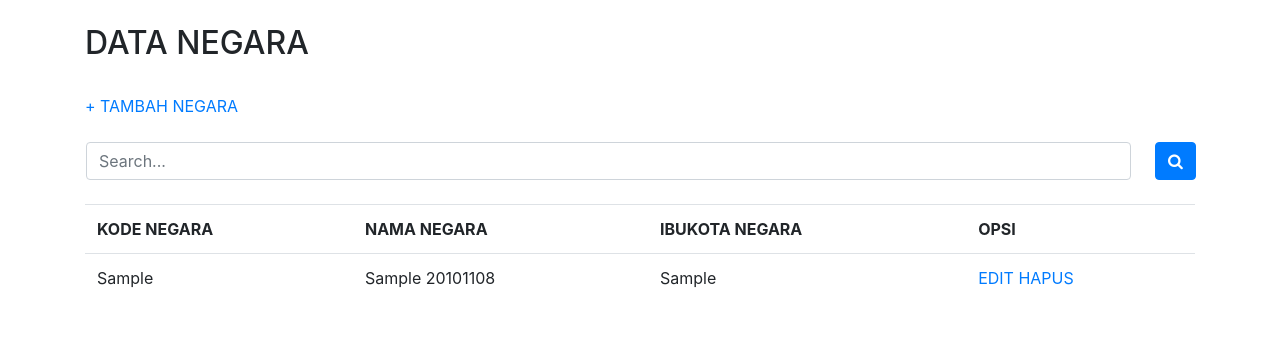
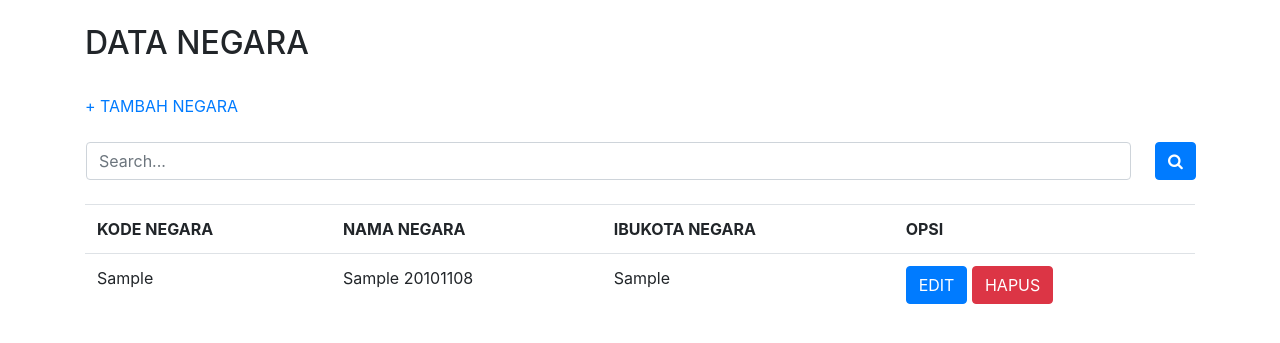
Before and after one commit to doniwirawan/simple-CRUD, a PHP site: page / in a window 1280 px wide. Shown: the top 343 px of the page. Run offline with PHP 8.4, Linux system fonts and the light colour scheme; tables that the repository leaves empty or names only in its code hold one stand-in row (values such as "Sample post"); some libraries are stand-ins or nearby versions.

Commit message:
make it better

```diff
--- a/edit.php
+++ b/edit.php
@@ -17,7 +17,7 @@
 <body>
   <div class="row d-flex justify-content-center">
     <div class="col-4 xs-auto justify-content-center border mt-5 p-4 rounded bg-light ">
-      <h1 class="text-capitalize text-center mb-3">Edit data mahasiswa</h1>
+      <h1 class="text-capitalize text-center mb-3">Edit Data Negara</h1>
       <a href="index.php" class="text-decoration-none"><i class="fas fa-backward mr-2"></i>KEMBALI</a>
 
       <?php
--- a/index.php
+++ b/index.php
@@ -55,8 +55,8 @@
           <td><?php echo $d['nama_20101108']; ?></td>
           <td><?php echo $d['ibukota_20101108']; ?></td>
           <td>
-            <a href="edit.php?kode_20101108=<?php echo $d['kode_20101108']; ?>">EDIT</a>
-            <a href="hapus.php?kode_20101108=<?php echo $d['kode_20101108']; ?>">HAPUS</a>
+            <a href="edit.php?kode_20101108=<?php echo $d['kode_20101108']; ?>" class="btn btn-primary">EDIT</a>
+            <a href="hapus.php?kode_20101108=<?php echo $d['kode_20101108']; ?>" class="btn btn-danger">HAPUS</a>
           </td>
         </tr>
       <?php
```
